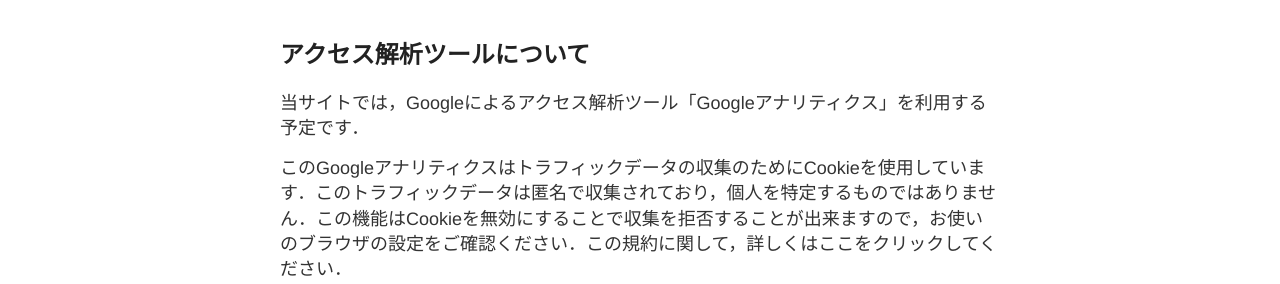
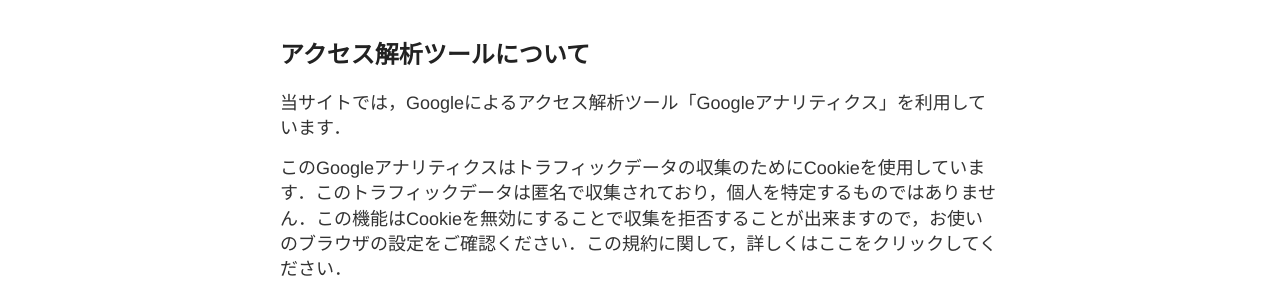
Before and after one commit to gucci-j/gucci-j.github.io, a Jekyll site: the page built from privacy.md, in a window 1280 px wide. Shown: the part 201-485 px from the top of the page. Built offline with Jekyll 4.4.1, drawn with Linux system fonts in a browser that asks for light colours.

Commit message:
Added Google Analytics

```diff
--- a/_config.yml
+++ b/_config.yml
@@ -37,7 +37,7 @@
 disqus:
 
 # Enter your Google Analytics web tracking code (e.g. UA-2110908-2) to activate tracking
-google_analytics:
+google_analytics: UA-137498199-1
 
 # Your website URL (e.g. http://barryclark.github.io or http://www.barryclark.co)
 # Used for Sitemap.xml and your RSS feed
--- a/privacy.md
+++ b/privacy.md
@@ -6,7 +6,7 @@
 
 ## アクセス解析ツールについて
 
-当サイトでは，Googleによるアクセス解析ツール「Googleアナリティクス」を利用する予定です．
+当サイトでは，Googleによるアクセス解析ツール「Googleアナリティクス」を利用しています．
 
 このGoogleアナリティクスはトラフィックデータの収集のためにCookieを使用しています．このトラフィックデータは匿名で収集されており，個人を特定するものではありません．この機能はCookieを無効にすることで収集を拒否することが出来ますので，お使いのブラウザの設定をご確認ください．この規約に関して，詳しくはここをクリックしてください．
 
```
